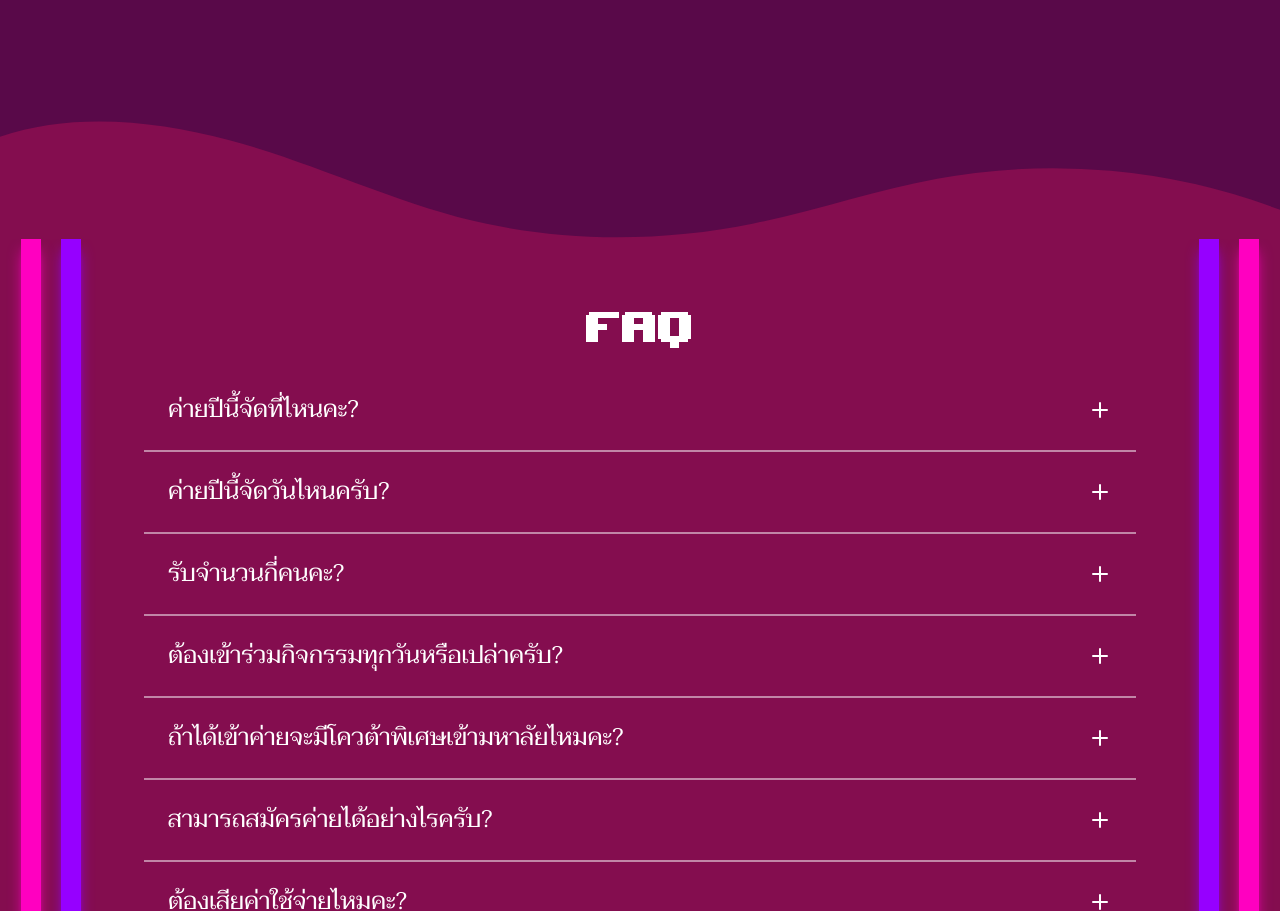
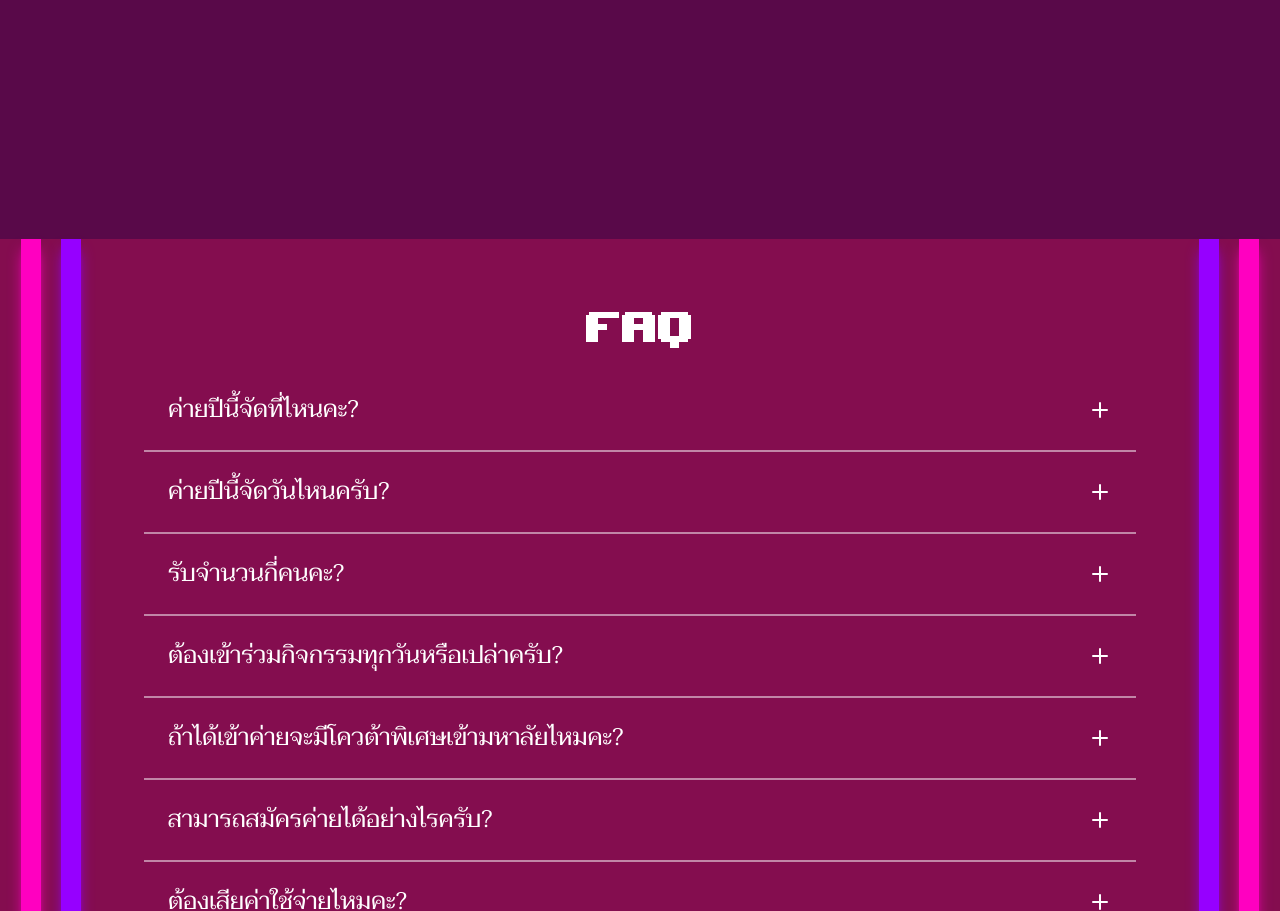
Before and after one commit to cpe-kmutt-student/comcamp33, a Next.js app: page /home in a window 1280 px wide. Shown: the part 4089-5000 px from the top of the page. Built offline with nearby package versions, Linux system fonts and the light colour scheme.

Commit message:
delete faq wave

```diff
--- a/src/components/homepage/timeline/index.js
+++ b/src/components/homepage/timeline/index.js
@@ -21,11 +21,7 @@ const Timeline = () => {
       <h1 data-aos="slide-left" className="text-white font-pixel text-4xl sm:text-5xl md:text-5xl lg:text-6xl">Timeline</h1>
       <PC_Timeline current={period} />
       <Phone_Timeline current={period} />
-      <div className="absolute bottom-0 left-0 w-[100%] overflow-hidden leading-[0] rotate-180">
-          <svg className="relative block w-[calc(199% + 1.3px)] h-[173]" data-name="Layer 1" xmlns="http://www.w3.org/2000/svg" viewBox="0 0 1200 120" preserveAspectRatio="none">
-              <path d="M321.39,56.44c58-10.79,114.16-30.13,172-41.86,82.39-16.72,168.19-17.73,250.45-.39C823.78,31,906.67,72,985.66,92.83c70.05,18.48,146.53,26.09,214.34,3V0H0V27.35A600.21,600.21,0,0,0,321.39,56.44Z" className="shape-fill" fill="#840D4F"></path>
-          </svg>
-      </div>
+
     </div>
   );
 };
```
